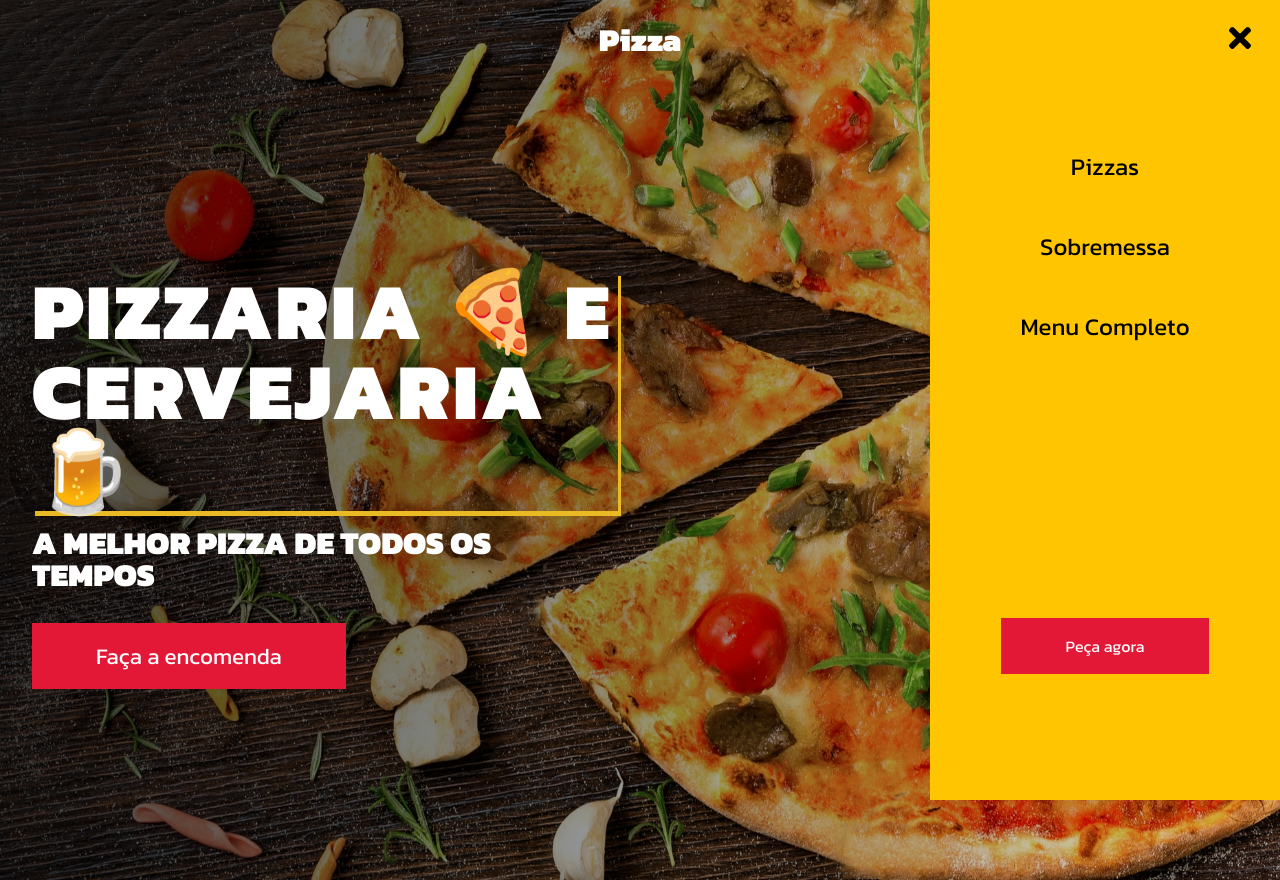
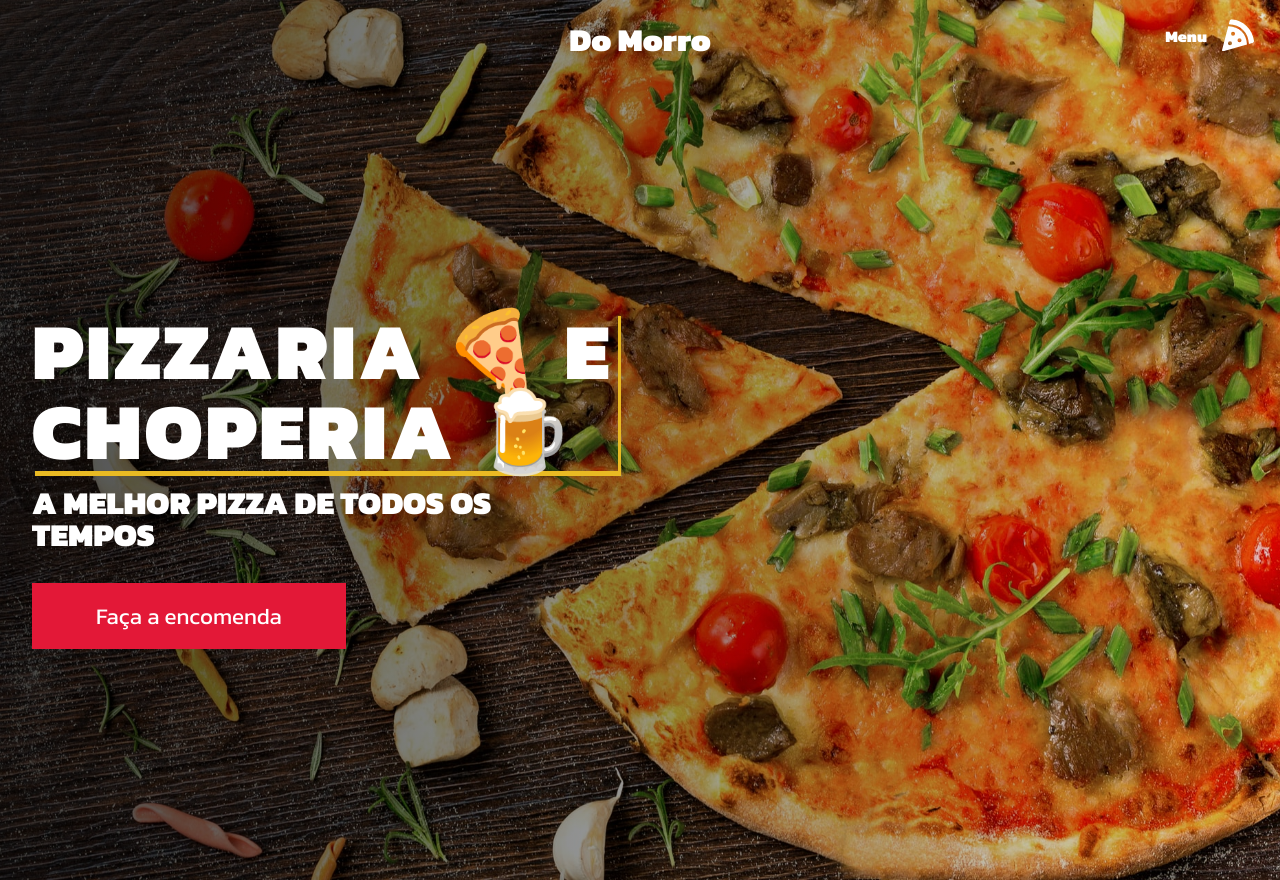
Before and after one commit to ambulcao/pizza-website, a React (Create React App) app: page / in a window 1280 px wide. Built offline with nearby package versions, Linux system fonts and the light colour scheme.

Commit message:
Adicionando SideBar

```diff
--- a/src/components/Hero/index.js
+++ b/src/components/Hero/index.js
@@ -1,4 +1,4 @@
-import React from 'react';
+import React, { useState } from 'react';
 import Navbar from '../Navbar';
 import Sidebar from '../Sidebar';
 import {
@@ -11,13 +11,19 @@ import {
 } from './HeroElements';
 
 const Hero = () => {
+    const [isOpen, setIsOpen] = useState(false);
+
+    const toggle = () => {
+        setIsOpen(!isOpen)
+    }
+
     return (
        <HeroContainer>
-           <Navbar/>
-           <Sidebar />
+           <Navbar toggle={toggle}/>
+           <Sidebar isOpen={isOpen} toggle={toggle}/>
            <HeroContent>
                <HeroItems>
-                   <HeroH1>Pizzaria 🍕 e Cervejaria 🍺</HeroH1>
+                   <HeroH1>Pizzaria 🍕 e Choperia 🍺</HeroH1>
                    <HeroP>A melhor pizza de todos os tempos</HeroP>
                    <HeroBtn>Faça a encomenda</HeroBtn>
                </HeroItems>
--- a/src/components/Navbar/index.js
+++ b/src/components/Navbar/index.js
@@ -1,12 +1,12 @@
 import React from "react";
 import { Bars, Nav, NavIcon, NavLink } from "./NavbarElements";
 
-const Navbar = () => {
+const Navbar = ({toggle}) => {
   return (
     <>
         <Nav>
-            <NavLink to="/">Pizza</NavLink>
-            <NavIcon>
+            <NavLink to="/">Do Morro</NavLink>
+            <NavIcon onClick={toggle}>
               <p>Menu</p>
               <Bars/>
             </NavIcon>
--- a/src/components/Sidebar/SidebarElements.js
+++ b/src/components/Sidebar/SidebarElements.js
@@ -12,7 +12,7 @@ export const SidebarContainer = styled.aside`
     align-items: center;
     top: 0;
     transition: 0.3s ease-in-out;
-    right: ${({ isOpen }) => (isOpen ? '0' : '0')};
+    right: ${({ isOpen }) => (isOpen ? '0' : '-1000px')};
 
     @media screen and (max-width: 400px) {
         width: 100%
--- a/src/components/Sidebar/index.js
+++ b/src/components/Sidebar/index.js
@@ -1,10 +1,18 @@
 import React from 'react';
-import { SidebarContainer, Icon, CloseIcon, SidebarMenu, SidebarLink, SideBtnWrap, SidebarRoute } from './SidebarElements';
+import {
+    SidebarContainer,
+    Icon,
+    CloseIcon,
+    SidebarMenu,
+    SidebarLink,
+    SideBtnWrap,
+    SidebarRoute
+} from './SidebarElements';
 
-const Sidebar = () => {
+const Sidebar = ({isOpen, toggle}) => {
     return (
-        <SidebarContainer>
-            <Icon>
+        <SidebarContainer isOpen={isOpen} onClick={toggle}>
+            <Icon onClick={toggle}>
                 <CloseIcon />
             </Icon>
             <SidebarMenu>
```
Also changed, not shown: src/components/Products/index.js (added, +11 -0 lines), src/components/Products/ProductsElements.js (added), src/components/Products/data.js (added).
